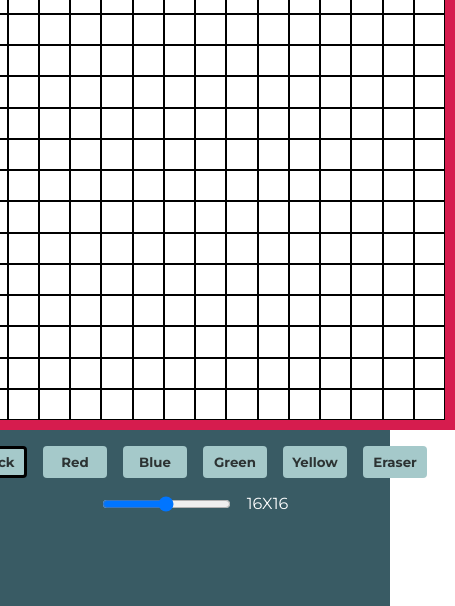
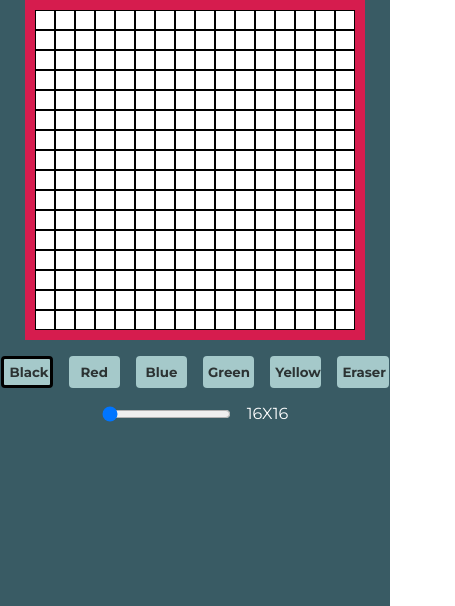
Before and after one commit to clements50/sketch-pad, a plain HTML site: page index.html in a window 390 px wide. Shown: the part 238-844 px from the top of the page, 455 px wide, since content can reach past the window. Drawn offline with Linux system fonts and the light colour scheme.

Commit message:
add function to change board size

```diff
--- a/css/index.css
+++ b/css/index.css
@@ -29,6 +29,7 @@
     border: 10px solid #D61C4E;
     background: white;
     display: grid;
+    touch-action: none;
 }
 
 .tile {
@@ -68,3 +69,14 @@ button {
     gap: 1rem;
     color: white;
 }
+
+@media screen and (max-width: 600px){
+  .sketch-pad{
+      height: 320px;
+      width: 320px;
+  }
+
+  button {
+    width: 3.2rem;
+  }
+}
--- a/index.html
+++ b/index.html
@@ -26,8 +26,8 @@
                 <button>Eraser</button>
             </div>
             <div class='slider-container'>
-                <input type='range' min='16' max='100' />
-                <div class='board-size'>16X16</div>
+                <input id='slider' type='range' min='16' max='100' value='16' step='16' />
+                <div class='slider-value-container'>16X16</div>
             </div>
         </div>
     </div>
--- a/js/index.js
+++ b/js/index.js
@@ -1,15 +1,21 @@
 const sketchPad = document.querySelector('.sketch-pad');
 const btns = document.querySelectorAll('button');
-sketchPad.style.gridTemplateColumns = 'repeat(16, 1fr)';
-sketchPad.style.gridTemplateRows = 'repeat(16, 1fr)';
+const slider = document.querySelector('#slider');
+const sliderValueContainer = document.querySelector('.slider-value-container');
 
 let activeColor = 'black';
+let numberOfTiles = '16';
+
+sketchPad.style.gridTemplateColumns = `repeat(${numberOfTiles}, 1fr)`;
+sketchPad.style.gridTemplateRows = `repeat(${numberOfTiles}, 1fr)`;
+
+
 
 function renderTiles() {
 
     clearElement(sketchPad);
 
-    for (let i = 0; 256 > i; i++) {
+    for (let i = 0; numberOfTiles * numberOfTiles > i; i++) {
         const tile = document.createElement('div');
         tile.classList.add('tile');
         sketchPad.appendChild(tile);
@@ -31,11 +37,11 @@ sketchPad.addEventListener('pointerover', (e) => {
 btns.forEach(btn => {
     btn.addEventListener('click', (e) => {
         deActivateBtn()
-        if(e.target.innerText.toLowerCase() === 'eraser'){
+        if (e.target.innerText.toLowerCase() === 'eraser') {
             activeColor = 'white';
-        }else {
-        activeColor = e.target.innerText.toLowerCase();
-        e.target.style.border = `3px solid ${activeColor}`
+        } else {
+            activeColor = e.target.innerText.toLowerCase();
+            e.target.style.border = `3px solid ${activeColor}`
         }
     })
 })
@@ -46,4 +52,12 @@ function deActivateBtn() {
     })
 }
 
+slider.addEventListener('input', () => {
+    sliderValueContainer.innerText = `${slider.value} X ${slider.value}`
+    numberOfTiles = slider.value.toString();
+    sketchPad.style.gridTemplateColumns = `repeat(${numberOfTiles}, 1fr)`;
+    sketchPad.style.gridTemplateRows = `repeat(${numberOfTiles}, 1fr)`;
+    renderTiles()
+})
+
 renderTiles()
```
